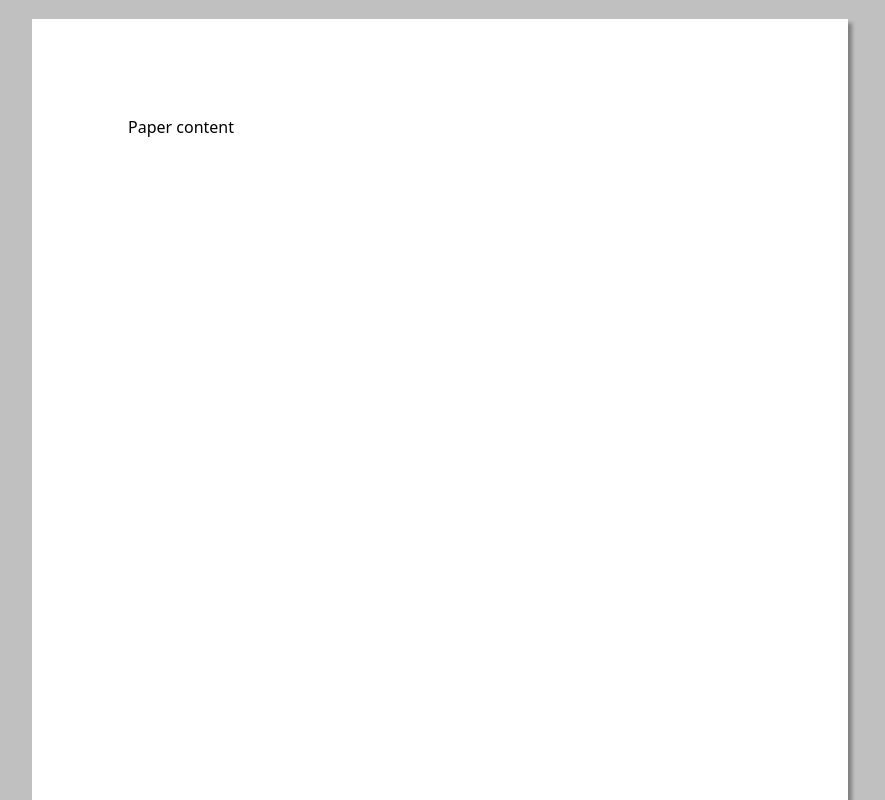
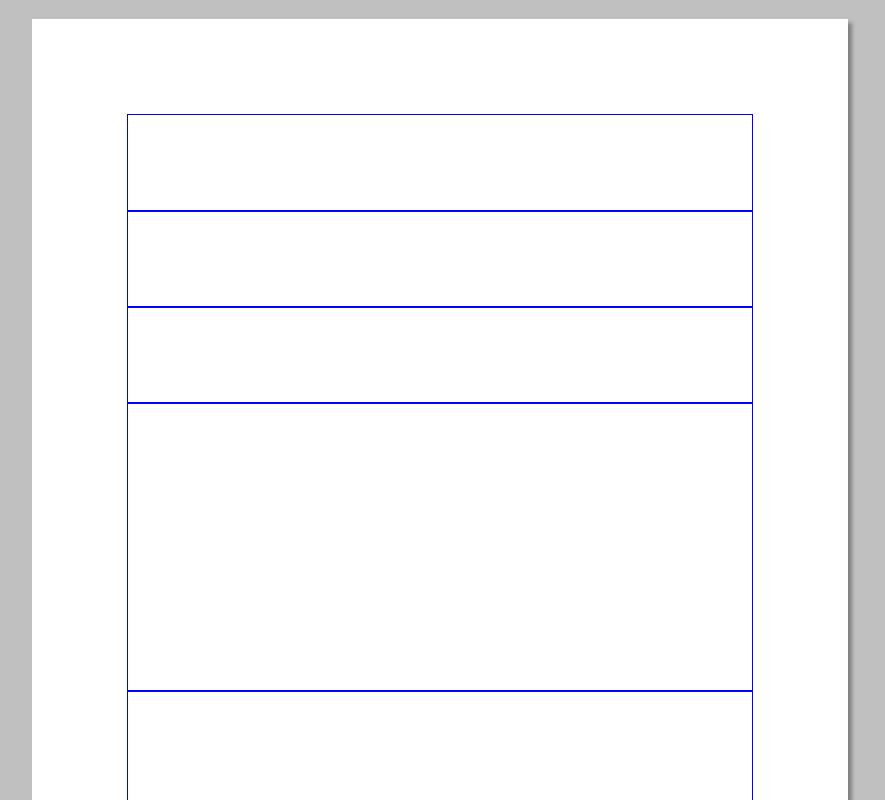
Before and after one commit to marinm/bmd, a Vue app: page / in a window 1280 px wide. Shown: the top 800 px of the page, without its empty margins (200-1085 px from the left). Built offline with nearby package versions, Linux system fonts and the light colour scheme.

Commit message:
add Box component

```diff
--- a/src/App.vue
+++ b/src/App.vue
@@ -1,7 +1,18 @@
 <script setup lang="ts">
+import Box from "./components/Box.vue";
 import Paper from "./components/Paper.vue";
 </script>
 
 <template>
-  <Paper>Paper content</Paper>
+  <Paper>
+    <Box>
+      <Box>
+        <Box></Box>
+        <Box></Box>
+        <Box></Box>
+      </Box>
+      <Box></Box>
+      <Box></Box>
+    </Box>
+  </Paper>
 </template>
--- /dev/null
+++ b/src/components/Box.vue
@@ -0,0 +1,17 @@
+<template>
+  <div class="box">
+    <slot></slot>
+  </div>
+</template>
+
+<style scoped>
+.box {
+  width: 100%;
+  height: 100%;
+  display: flex;
+  flex-direction: column;
+  box-sizing: border-box;
+  flex-grow: 1;
+  outline: 1px solid blue;
+}
+</style>
```
